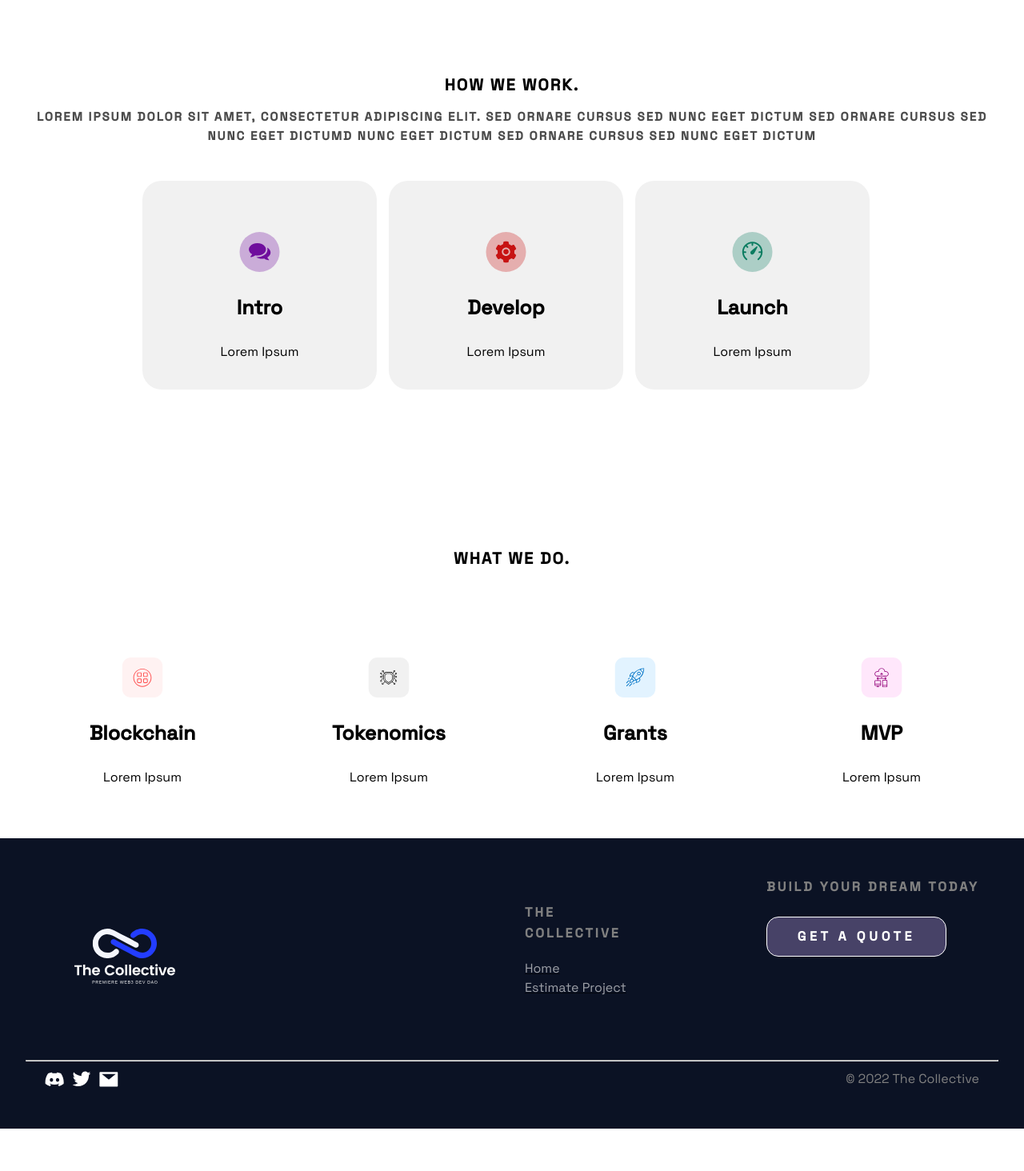
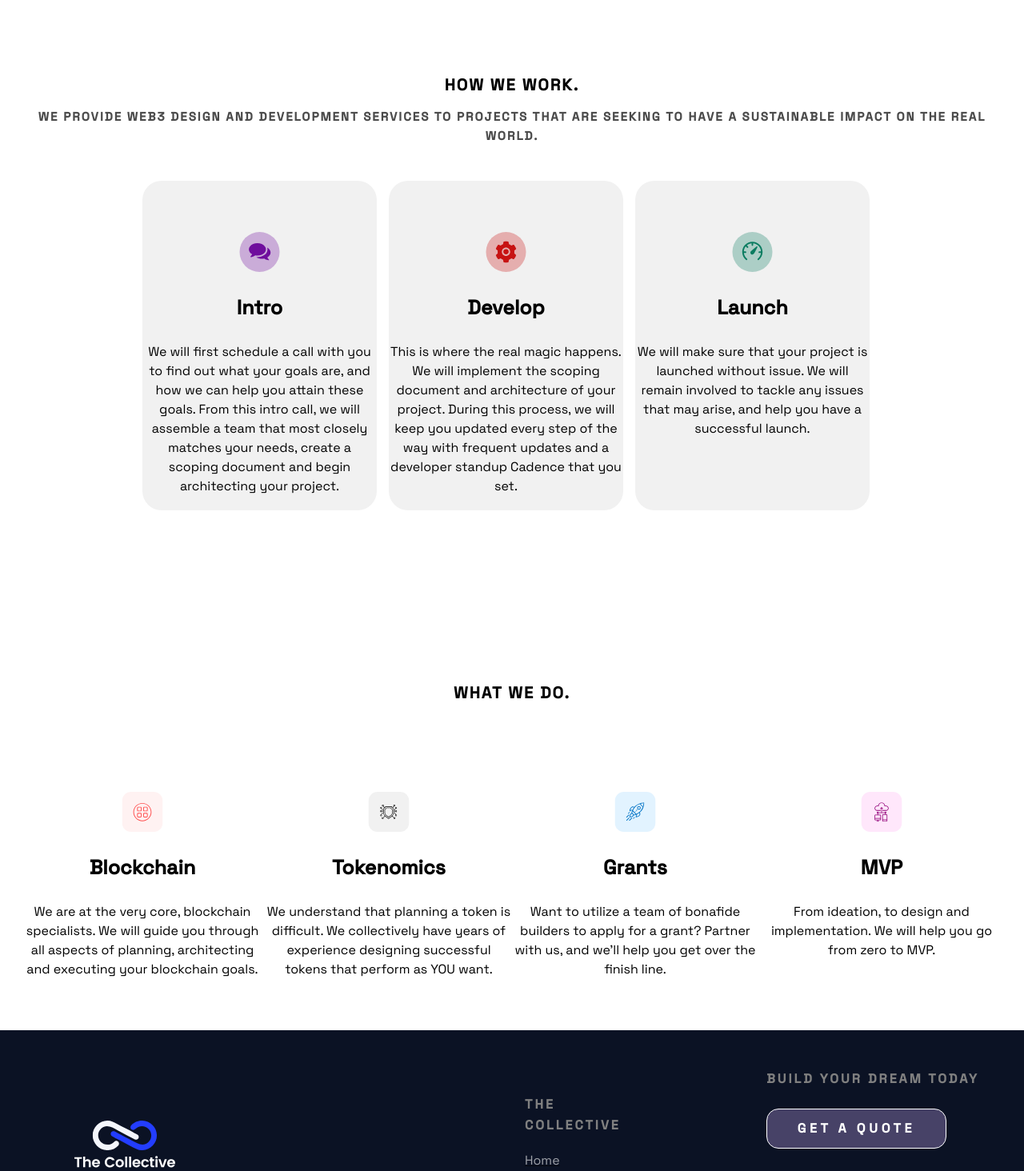
Before and after one commit to Collective-Tech/landing-page, a React (Create React App) app: page /#/ in a window 1280 px wide. Shown: the part 840-2304 px from the top of the page at 80% size. Before the commit the page ends 2251 px from the top, so only its background shows below. Built offline with nearby package versions, Linux system fonts and the light colour scheme.

Commit message:
Inital copy will moreless change

```diff
--- /dev/null
+++ b/src/Constants/copy.ts
@@ -0,0 +1,68 @@
+import Intro from '../Assets/Intro.svg'
+import Develop from '../Assets/Develop.svg'
+import Launch from '../Assets/Launch.svg'
+import Blockchain from '../Assets/Blockchain.svg'
+import Tokenomics from '../Assets/Tokenomics.svg'
+import SYT from '../Assets/SYT.svg'
+import MVP from '../Assets/MVP.svg'
+
+export const benefits = [
+    {
+        slug: 'Intro',
+
+        icon: Intro,
+        title: 'Intro',
+        description: 'We will first schedule a call with you to find out what your goals are, and how we can help you attain these goals. From this intro call, we will assemble a team that most closely matches your needs, create a scoping document and begin architecting your project.',
+    },
+    {
+        slug: 'tech',
+
+        icon: Develop,
+        title: 'Develop',
+        description: 'This is where the real magic happens. We will implement the scoping document and architecture of your project. During this process, we will keep you updated every step of the way with frequent updates and a developer standup Cadence that you set.',
+    },
+    {
+        slug: 'coordination',
+
+        icon: Launch,
+        title: 'Launch',
+        description: 'We will make sure that your project is launched without issue. We will remain involved to tackle any issues that may arise, and help you have a successful launch.',
+    },
+]
+
+export const wwd = [
+    {
+      slug: "Intro",
+
+      icon: Blockchain,
+      title: "Blockchain",
+      description:
+              "We are at the very core, blockchain specialists. We will guide you through all aspects of planning, architecting and executing your blockchain goals."
+      },
+    {
+      slug: "tech",
+
+      icon: Tokenomics,
+      title: "Tokenomics",
+      description:
+        "We understand that planning a token is difficult. We collectively have years of experience designing successful tokens that perform as YOU want.",
+    },
+    {
+      slug: "coordination",
+
+      icon: SYT,
+      title: "Grants",
+      description:
+        "Want to utilize a team of bonafide builders to apply for a grant? Partner with us, and we’ll help you get over the finish line.",
+      },
+      {
+          slug: "coordination",
+
+          icon: MVP,
+          title: "MVP",
+          description:
+            "From ideation, to design and implementation. We will help you go from zero to MVP.",
+        },
+
+
+  ];
--- a/src/components/WhatWeDo/WhatWeDo.tsx
+++ b/src/components/WhatWeDo/WhatWeDo.tsx
@@ -1,53 +1,19 @@
-import React from "react";
-import { Box, Container, Grid, Stack, Typography} from "@mui/material";
-import { colors } from "../../theme";
-import Blockchain from '../../Assets/Blockchain.svg';
-import Tokenomics from '../../Assets/Tokenomics.svg';
-import SYT from '../../Assets/SYT.svg';
-import MVP from '../../Assets/MVP.svg';
-
-const benefits = [
-  {
-    slug: "Intro",
-
-    icon: Blockchain,
-    title: "Blockchain",
-    description:
-            "Lorem Ipsum"
-    },
-  {
-    slug: "tech",
-
-    icon: Tokenomics,
-    title: "Tokenomics",
-    description:
-      "Lorem Ipsum",
-  },
-  {
-    slug: "coordination",
-
-    icon: SYT,
-    title: "Grants",
-    description:
-      "Lorem Ipsum",
-    },
-    {
-        slug: "coordination",
-
-        icon: MVP,
-        title: "MVP",
-        description:
-          "Lorem Ipsum",
-      },
-
-
-];
+import React from 'react'
+import { Box, Container, Grid, Stack, Typography } from '@mui/material'
+import { colors } from '../../theme'
+import { wwd } from '../../Constants/copy'
 
 export const SectionWWD: React.FC = () => {
     return (
-    <Box mt={[16, 24, 32]} position="relative" sx={{bgcolor: colors.white}}>
-
-      <Container maxWidth="lg" sx={{ position: "relative", marginTop: '-170px'}}>
+        <Box
+            mt={[16, 24, 32]}
+            position="relative"
+            sx={{ bgcolor: colors.white }}
+        >
+            <Container
+                maxWidth="lg"
+                sx={{ position: 'relative', marginTop: '-170px' }}
+            >
                 <Typography
                     variant="h6"
                     component="h2"
@@ -56,14 +22,13 @@ export const SectionWWD: React.FC = () => {
                     letterSpacing={2}
                     sx={{
                         color: colors.black,
-                      marginBottom: '-20px'
+                        marginBottom: '-20px',
                     }}
                 >
                     What we do.
-
                 </Typography>
-              <Grid container justifySelf='center' mt={8}>
-          {benefits.map((benefit) => {
+                <Grid container justifySelf="center" mt={8}>
+                    {wwd.map((benefit) => {
                         return (
                             <Grid item key={benefit.slug} xs={12} sm={6} lg={3}>
                                 <Stack
@@ -72,8 +37,8 @@ export const SectionWWD: React.FC = () => {
                                     direction="column"
                                     spacing={3}
                                     sx={{
-                    borderRadius: "24px",
-                    height: "100%",
+                                        borderRadius: '24px',
+                                        height: '100%',
                                     }}
                                 >
                                     <img
@@ -82,24 +47,30 @@ export const SectionWWD: React.FC = () => {
                                         height={50}
                                         width="auto"
                                     />
-                  <Typography sx={{color: colors.black, fontSize: '25px'}} variant="h6"  textAlign="center">
+                                    <Typography
+                                        sx={{
+                                            color: colors.black,
+                                            fontSize: '25px',
+                                        }}
+                                        variant="h6"
+                                        textAlign="center"
+                                    >
                                         {benefit.title}
                                     </Typography>
                                     <Typography
-                             sx={{color: colors.black}}
+                                        sx={{ color: colors.black }}
                                         variant="body1"
                                         lineHeight={1.5}
                                         textAlign="center"
                                     >
                                         {benefit.description}
                                     </Typography>
-
                                 </Stack>
                             </Grid>
-            );
+                        )
                     })}
                 </Grid>
             </Container>
         </Box>
-  );
-};
+    )
+}
--- a/src/components/process/Process.tsx
+++ b/src/components/process/Process.tsx
@@ -1,34 +1,8 @@
 import React from 'react'
 import { Box, Container, Grid, Stack, Typography } from '@mui/material'
 import { colors } from '../../theme'
-import Intro from '../../Assets/Intro.svg'
-import Develop from '../../Assets/Develop.svg'
-import Launch from '../../Assets/Launch.svg'
 import useIsDesktop from '../../hooks/useMedia'
-
-const benefits = [
-    {
-        slug: 'Intro',
-
-        icon: Intro,
-        title: 'Intro',
-        description: 'Lorem Ipsum',
-    },
-    {
-        slug: 'tech',
-
-        icon: Develop,
-        title: 'Develop',
-        description: 'Lorem Ipsum',
-    },
-    {
-        slug: 'coordination',
-
-        icon: Launch,
-        title: 'Launch',
-        description: 'Lorem Ipsum',
-    },
-]
+import { benefits } from '../../Constants/copy'
 
 export const Process: React.FC = () => {
     const isDesktop = useIsDesktop()
@@ -71,10 +45,9 @@ export const Process: React.FC = () => {
                     mb={isDesktop ? '-20px' : 0}
                     pb={isDesktop ? 0 : 5}
                 >
-                    Lorem ipsum dolor sit amet, consectetur adipiscing elit. Sed
-                    ornare cursus sed nunc eget dictum Sed ornare cursus sed
-                    nunc eget dictumd nunc eget dictum Sed ornare cursus sed
-                    nunc eget dictum
+                    We provide web3 design and development services to projects
+                    that are seeking to have a sustainable impact on the real
+                    world.
                 </Typography>
                 <Grid
                     container
```
Lines whose indentation alone changed are shown as unchanged.
